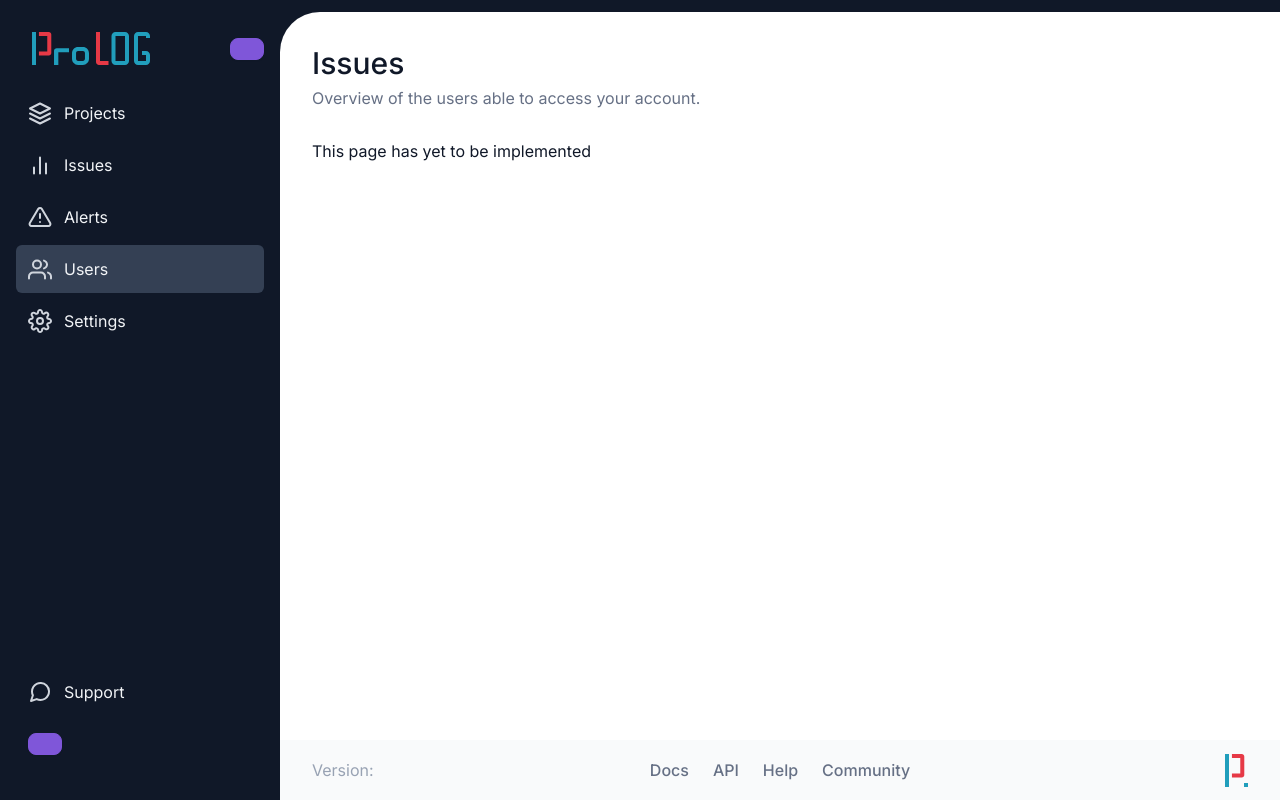
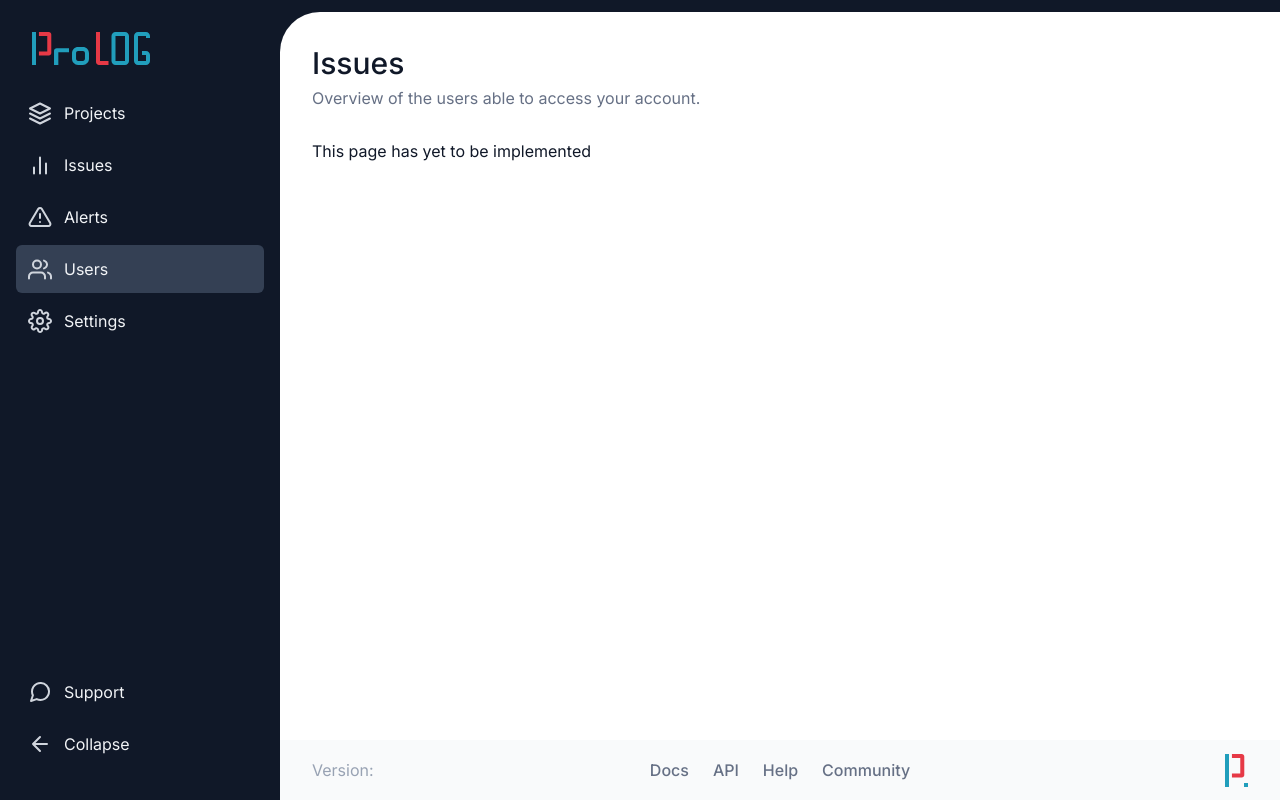
Before and after one commit to profydev/prolog-app-soyfriss, a Next.js app: page /dashboard/users in a window 1280 px wide. Built offline with nearby package versions, Linux system fonts and the light colour scheme.

Commit message:
Remove old Button reference

```diff
--- a/features/layout/sidebar-navigation/menu-item-button.tsx
+++ b/features/layout/sidebar-navigation/menu-item-button.tsx
@@ -1,5 +1,4 @@
 import React from "react";
-import { Button } from "@features/ui";
 import classNames from "classnames";
 import styles from "./menu-item-link.module.scss";
 
@@ -22,7 +21,7 @@ export function MenuItemButton({
 }: MenuItemProps) {
   return (
     <li className={classNames(styles.listItem, className)}>
-      <Button className={styles.anchor} onClick={onClick}>
+      <button className={styles.anchor} onClick={onClick}>
         {/* eslint-disable-next-line @next/next/no-img-element */}
         <img
           className={classNames(
@@ -33,7 +32,7 @@ export function MenuItemButton({
           alt={`${text} icon`}
         />{" "}
         {!isCollapsed && text}{" "}
-      </Button>
+      </button>
     </li>
   );
 }
--- a/features/layout/sidebar-navigation/menu-item-link.module.scss
+++ b/features/layout/sidebar-navigation/menu-item-link.module.scss
@@ -20,6 +20,23 @@
 }
 
 .anchor {
+  cursor: pointer;
+
+  /* remove default button styles */
+  border: none;
+  margin: 0;
+  padding: 0;
+  background: transparent;
+  line-height: normal;
+  -webkit-font-smoothing: inherit;
+  -moz-osx-font-smoothing: inherit;
+  appearance: none;
+
+  &::-moz-focus-inner {
+    border: 0;
+    padding: 0;
+  }
+
   display: flex;
   align-items: center;
   color: color.$gray-100;
--- a/features/layout/sidebar-navigation/sidebar-navigation.module.scss
+++ b/features/layout/sidebar-navigation/sidebar-navigation.module.scss
@@ -57,6 +57,23 @@
 }
 
 .menuButton {
+  cursor: pointer;
+
+  /* remove default button styles */
+  border: none;
+  margin: 0;
+  padding: 0;
+  background: transparent;
+  line-height: normal;
+  -webkit-font-smoothing: inherit;
+  -moz-osx-font-smoothing: inherit;
+  appearance: none;
+
+  &::-moz-focus-inner {
+    border: 0;
+    padding: 0;
+  }
+
   @media (min-width: breakpoint.$desktop) {
     display: none;
   }
--- a/features/layout/sidebar-navigation/sidebar-navigation.tsx
+++ b/features/layout/sidebar-navigation/sidebar-navigation.tsx
@@ -5,7 +5,6 @@ import classNames from "classnames";
 import { NavigationContext } from "./navigation-context";
 import { MenuItemButton } from "./menu-item-button";
 import { MenuItemLink } from "./menu-item-link";
-import { Button } from "@features/ui";
 import styles from "./sidebar-navigation.module.scss";
 import { useMediaQuery } from "@hooks/useMediaQuery";
 
@@ -43,7 +42,7 @@ export function SidebarNavigation() {
         <header className={styles.header}>
           {/* eslint-disable-next-line @next/next/no-img-element */}
           <img src={logoSrc} alt="logo" className={styles.logo} />
-          <Button
+          <button
             onClick={() => setMobileMenuOpen(!isMobileMenuOpen)}
             className={styles.menuButton}
           >
@@ -53,7 +52,7 @@ export function SidebarNavigation() {
               alt={isMobileMenuOpen ? "close menu" : "open menu"}
               className={styles.menuIcon}
             />
-          </Button>
+          </button>
         </header>
         <div
           className={classNames(
--- a/features/ui/alert/alert.module.scss
+++ b/features/ui/alert/alert.module.scss
@@ -21,6 +21,22 @@
 }
 
 .anchor {
+  cursor: pointer;
+
+  /* remove default button styles */
+  border: none;
+  margin: 0;
+  padding: 0;
+  background: transparent;
+  -webkit-font-smoothing: inherit;
+  -moz-osx-font-smoothing: inherit;
+  appearance: none;
+
+  &::-moz-focus-inner {
+    border: 0;
+    padding: 0;
+  }
+
   display: flex;
   align-items: center;
   gap: space.$s2;
--- a/features/ui/alert/alert.tsx
+++ b/features/ui/alert/alert.tsx
@@ -1,5 +1,4 @@
 import styles from "./alert.module.scss";
-import { Button } from "../button";
 
 type AlertProps = {
   message: string;
@@ -16,7 +15,7 @@ export function Alert({ message, onRetry }: AlertProps) {
         alt="Alert icon"
       />
       <span className={styles.message}>{message}</span>
-      <Button className={styles.anchor} onClick={onRetry}>
+      <button className={styles.anchor} onClick={onRetry}>
         Try again
         {/* eslint-disable-next-line @next/next/no-img-element */}
         <img
@@ -24,7 +23,7 @@ export function Alert({ message, onRetry }: AlertProps) {
           src="/icons/arrow-right.svg"
           alt="Right arrow icon"
         />
-      </Button>
+      </button>
     </div>
   );
 }
```
